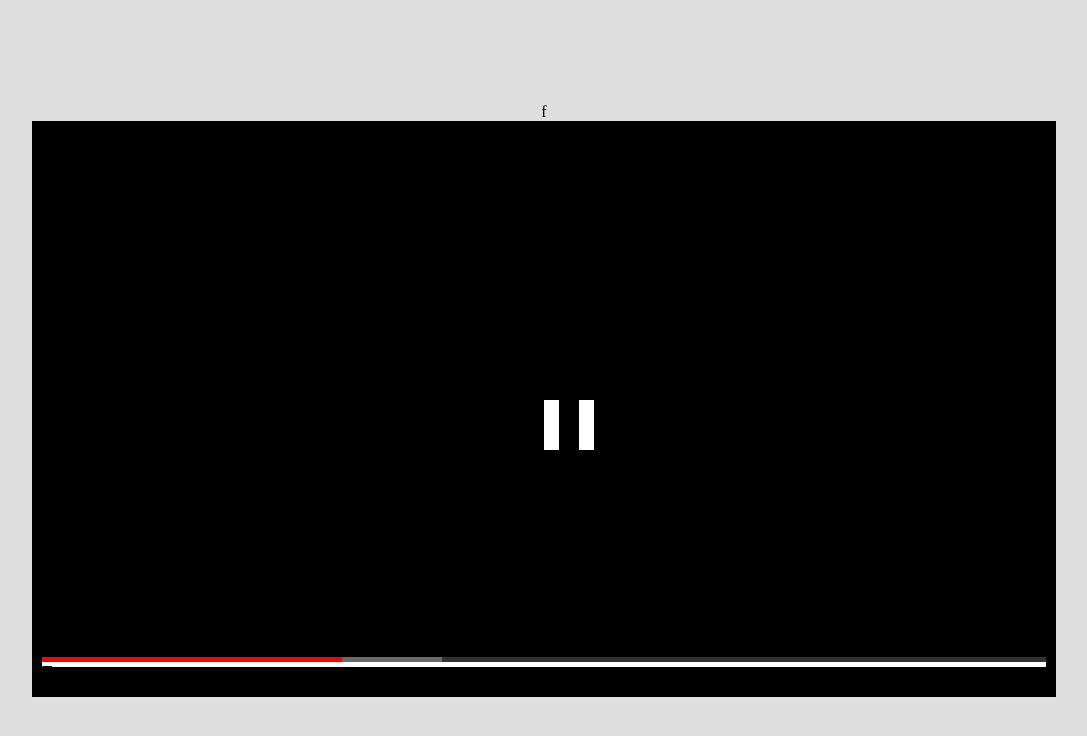
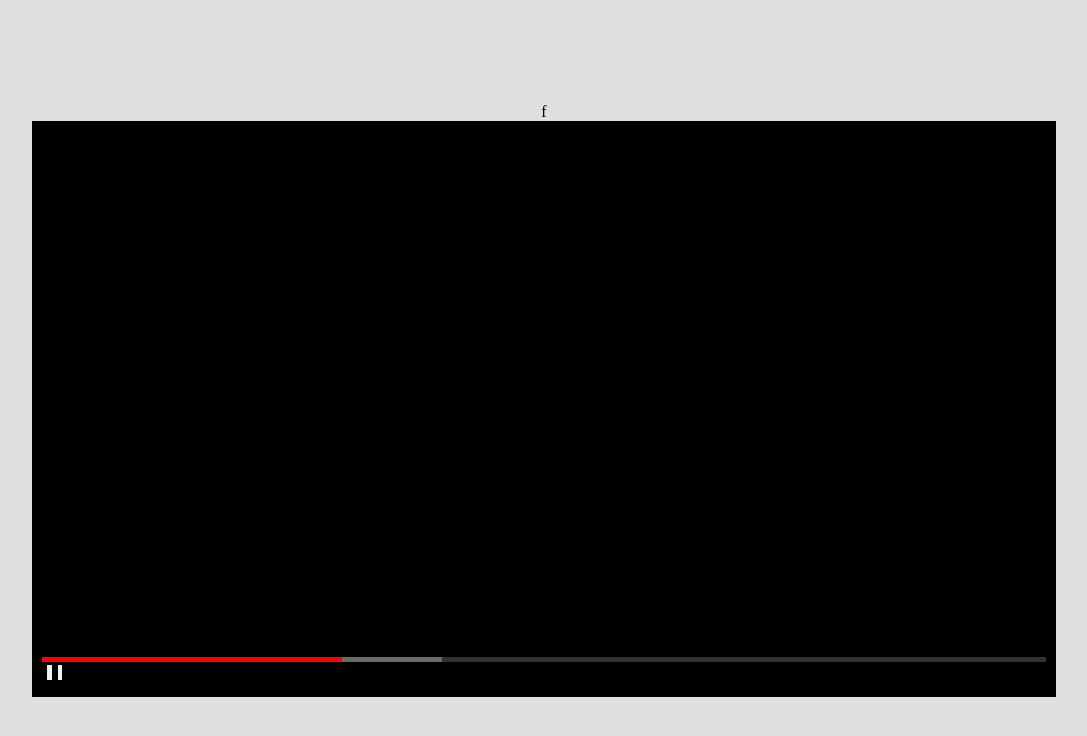
Before and after one commit to Stephen10121/video-playbar, a plain HTML site: page index.html in a window 1280 px wide. Shown: the whole page, without its empty margins (96-1183 px from the left). Drawn offline with Linux system fonts and the light colour scheme.

Commit message:
Made custom play and pause buttons and also started to create global vars for vid info

```diff
--- a/buttons.css
+++ b/buttons.css
@@ -1,10 +1,10 @@
 .play-button {
-    background-color: white;
     border: none;
     position: relative;
     z-index: 100;
     overflow: hidden;
 }
+
 .play-button::before {
     content: "";
     position:absolute;
@@ -15,6 +15,7 @@
     top:-83%;
     left: 23%;
 }
+
 .play-button::after {
     content: "";
     position:absolute;
@@ -27,15 +28,10 @@
 }
 
 .pause-button {
-      width: 50px;
-      height:50px;
-      background: white;
     border: none;
-      position: fixed;
-      top: 50%;
-      left: 50%;
+    position: relative;
     z-index: 100;
-      overflow:hidden;
+    overflow: hidden;
 }
 
 .pause-button::before {
--- a/index.html
+++ b/index.html
@@ -11,6 +11,7 @@
 </head>
 <body>
     <button class="pause-button"></button>
+    <button class="play-button" onclick="togglePlay(event)"></button>
     <p id="displayArea">f</p>
     <div class="player">
         <div class="empty"></div>
@@ -20,8 +21,9 @@
                 <div class="hoverat"></div>
                 <div class="loaded"></div>
             </div>
+        </div>
         <div class="buttons">
-      <button class="playButton play-button" onclick="togglePlay(event)"></button>
+            <button class="playButton pause-button" onclick="togglePlay(event)"></button>
         </div>
     </div>
 </body>
--- a/script.js
+++ b/script.js
@@ -1,13 +1,13 @@
 const playbar = document.querySelector("#playbar");
 const r = document.querySelector(':root');
 
-function getPos(e){
+function getPos(e) {
     let rect = playbar.getBoundingClientRect();
     x=e.clientX;
     y=e.clientY;
     cursor="Your Mouse Position Is : " + (x-rect.left) + " and " + y;
     r.style.setProperty('--hover-location', (x-rect.left)+"px");
-    		document.getElementById("displayArea").innerHTML=cursor
+    document.getElementById("displayArea").innerHTML=cursor;
 }
 
 function stopTracking(){
@@ -21,7 +21,14 @@ playbar.onclick = (e) => {
 }
 
 const togglePlay = (e) => {
-  console.log(e);
+    const playing = e.target.classList.contains("pause-button");
+    if (playing) {
+        e.target.classList.remove("pause-button");
+        e.target.classList.add("play-button");
+    } else {
+        e.target.classList.remove("play-button");
+        e.target.classList.add("pause-button");
+    }
 }
 
 // var isDown = false;
--- a/style.css
+++ b/style.css
@@ -3,6 +3,7 @@
     --current-video-position: 300px;
     --preloaded-video-position: 400px;
 }
+
 *, *::before, *::after {
     padding:0;
     margin:0;
@@ -45,7 +46,6 @@
     height: 5px;
     background-color: rgba(98, 98, 98, 0.5);
     z-index: 18;
-      transition: height 0.15s linear, margin-top 0.15s linear;
 }
 
 .playbarshell:hover .playbar{
@@ -99,11 +99,15 @@
 }
 
 .buttons {
-      background: white;
+    background: none;
+    padding-left: 5px;
+    padding-right: 5px;
     height: 100%;
 }
 
 .playButton {
-      width: 10px;
-      height: 10px;
+    width: 15px;
+    height: 15px;
+    cursor: pointer;
+    top: -2px;
 }
```
Lines whose indentation alone changed are shown as unchanged.
